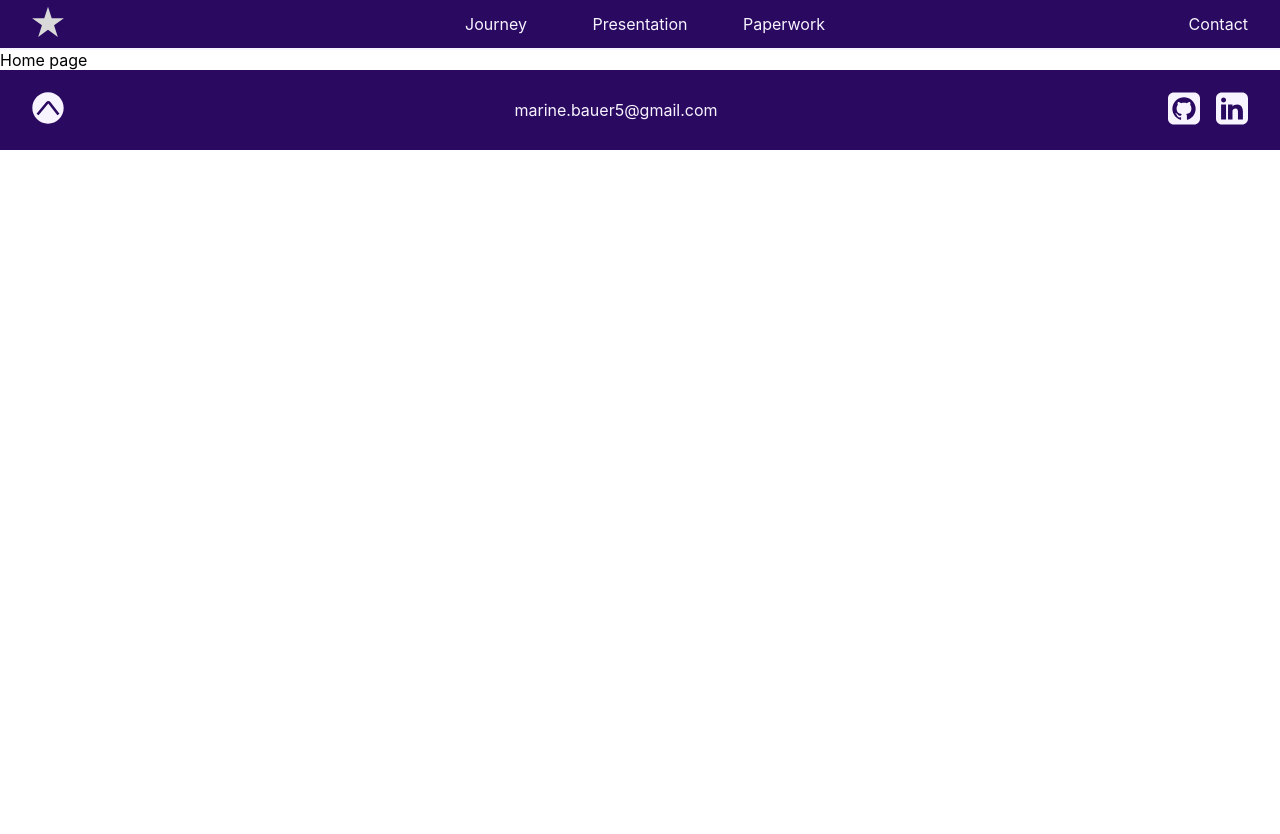
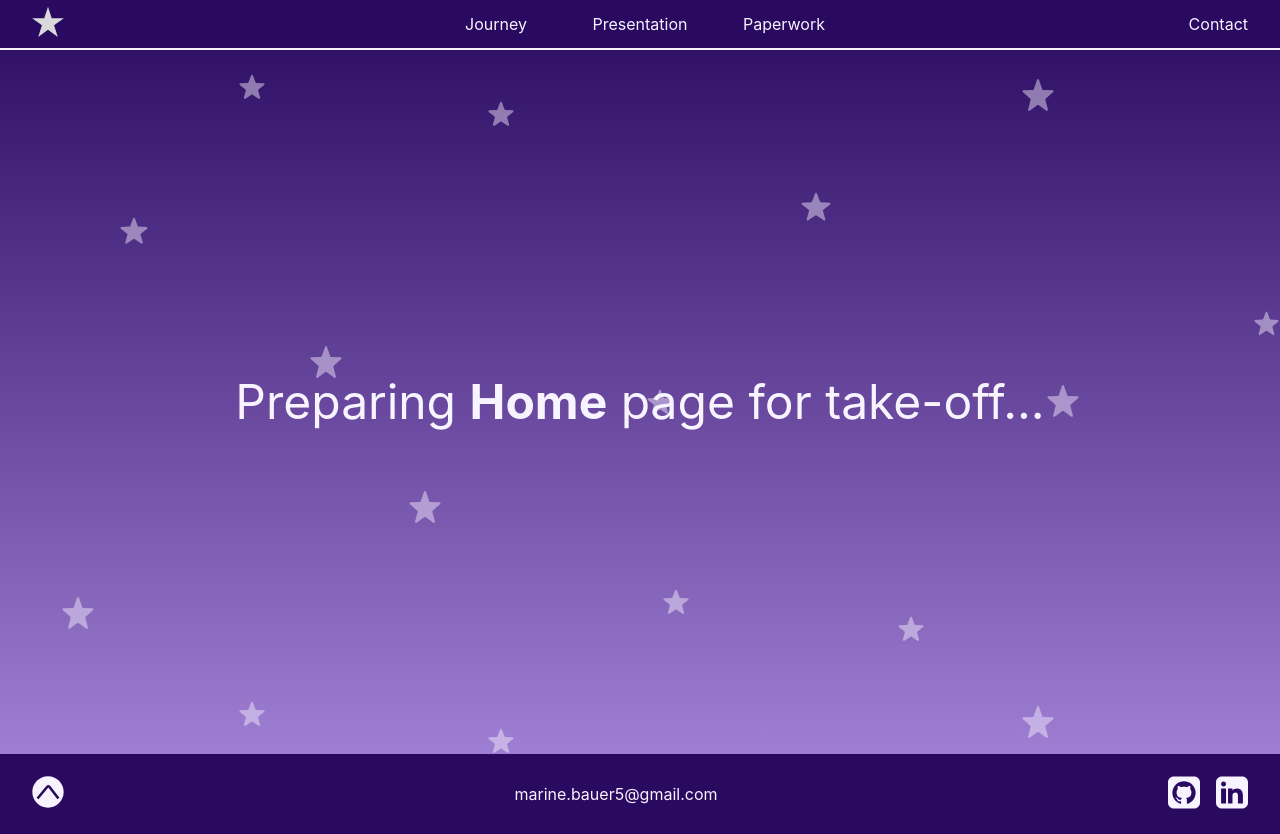
Before and after one commit to Kaa-b/Portfolio, a Next.js app in the folder my-portfolio/: page / in a window 1280 px wide. Before the commit the page ends 800 px from the top, so only its background shows below. Built offline with nearby package versions, Linux system fonts and the light colour scheme.

Commit message:
add basic styling for  home page

```diff
--- a/my-portfolio/pages/index.tsx
+++ b/my-portfolio/pages/index.tsx
@@ -4,8 +4,7 @@ import Image from "next/image"
 import Navbar from "../components/nav/navbar"
 import Footer from "../components/footer/footer"
 
-import styles from "@/styles/Home.module.css"
-
+import styles from "@/styles/home.module.css"
 
 
 export default function Home() {
@@ -17,11 +16,20 @@ export default function Home() {
         {/* <meta name="viewport" content="width=device-width, initial-scale=1" /> */}
         {/* <link rel="icon" href="/favicon.ico" /> */}
       </Head>
-      <Navbar />
-      <main>
-      Home page
-      </main>
-      <Footer/>
+      <div className={styles.body}>
+        <nav className={styles.nav}>
+          <Navbar />
+        </nav>
+        <main className={styles.container}>
+          <h1 className={styles.description}>
+          Preparing <b>Home</b> page for take-off...
+          </h1>
+
+        </main>
+        <footer className={styles.footer}>
+          <Footer/>
+        </footer>
+      </div>
     </>
   )
 }
--- a/my-portfolio/styles/home.module.css
+++ b/my-portfolio/styles/home.module.css
@@ -0,0 +1,31 @@
+
+.body {
+    background: linear-gradient(180deg, var(--background-gradient-first) 0%, var(--background-gradient-last) 100%);
+    display: flex;
+    flex-direction: column;
+}
+
+.container {
+    align-items: center;
+    background: url("../public/starsBackground.svg") repeat;
+    display: flex;
+    flex-direction: column;
+    gap: 2rem;
+    justify-content: center;
+
+    height: calc(100vh - var(--navbar-height) - var(--footer-height));
+}
+
+.description {
+    color: var(--white);
+    font-weight: 400;
+    font-size: 3rem;
+    line-height: 4rem;
+}
+
+.footer {
+    bottom:0px;
+    z-index: 30;
+
+    width:100%;
+}
```
